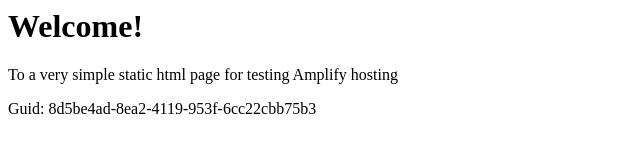
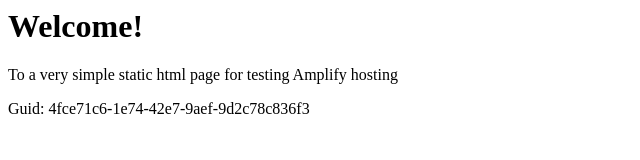
Before and after one commit to aws-aemilia-gru/Github-PR-Commit-Integration-Test-DoNotTouch-GithubWebhookPreviewCanaryTest-v1-preprod-sa-east-1, a website: page src/index.html in a window 1280 px wide. Shown: the full height of the page, 0-640 px from the left. Drawn offline with Linux system fonts and the light colour scheme.

Commit message:
commit from integ tests

```diff
--- a/src/index.html
+++ b/src/index.html
@@ -12,6 +12,6 @@
 <body>
     <h1>Welcome!</h1>
     <p>To a very simple static html page for testing Amplify hosting</p>
-    <p>Guid: 8d5be4ad-8ea2-4119-953f-6cc22cbb75b3</p></body>
+    <p>Guid: 4fce71c6-1e74-42e7-9aef-9d2c78c836f3</p></body>
 
 </html>
```
